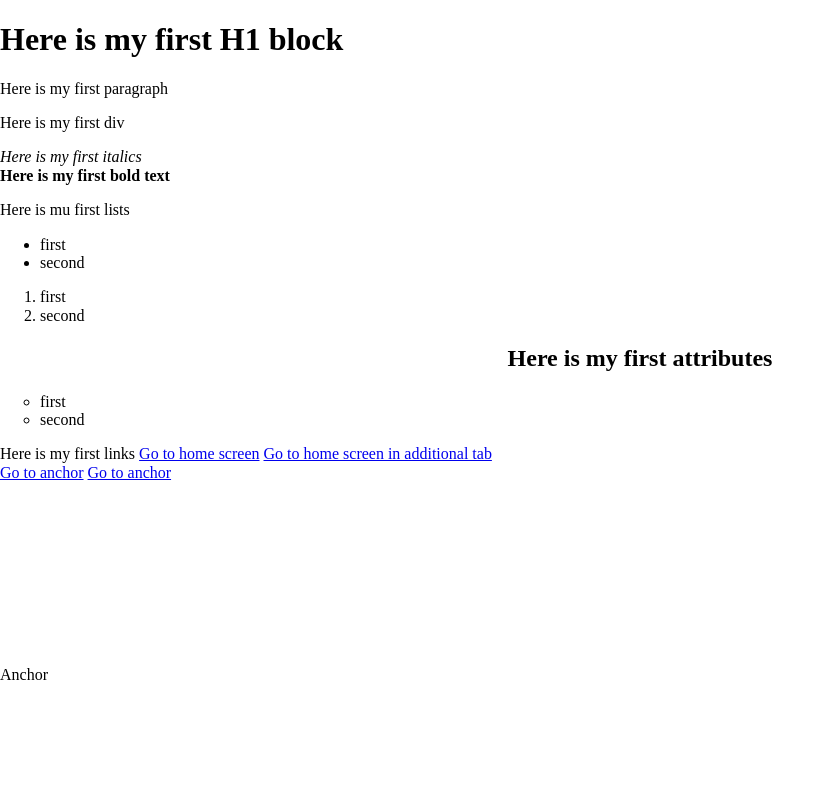
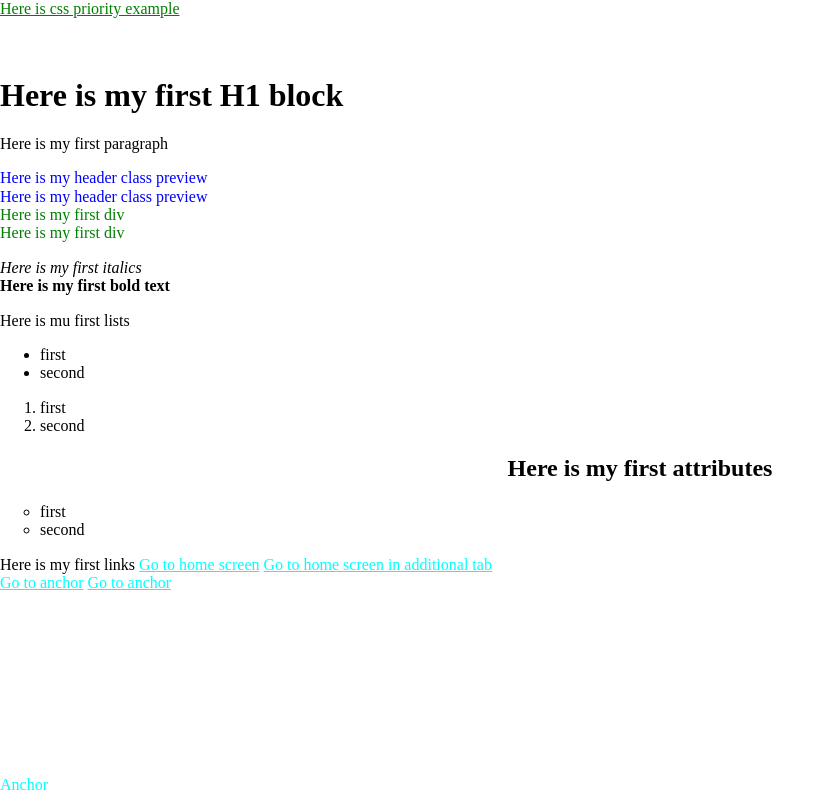
Before and after one commit to sergey-belko/training, a website: page src/e1/index.html in a window 1280 px wide. Shown: the whole page, without its empty margins (0-835 px from the left). Drawn offline with nearby package versions, Linux system fonts and the light colour scheme.

Commit message:
Explain base css selectors

```diff
--- a/src/e1/index.html
+++ b/src/e1/index.html
@@ -5,13 +5,23 @@
   <meta charset="utf-8" />
   <link rel="stylesheet" href="../node_modules/normalize.css/normalize.css" />
   <link rel="stylesheet" href="./style.css" />
+  <!-- TODO : add style for lists -->
   <title>...</title>
 </head>
 
 <body>
+  <a href="anchor" id="link" class="link" style="color: black">
+    Here is css priority example
+  </a>
+  <br />
+  <br />
+  <br />
   <h1>Here is my first H1 block</h1>
   <p>Here is my first paragraph</p>
-  <div>Here is my first div</div>
+  <div class="header">Here is my header class preview</div>
+  <div class="header">Here is my header class preview</div>
+  <div id="green">Here is my first div</div>
+  <div id="green">Here is my first div</div>
   <p>
     <em>Here is my first italics</em>
     <br />
--- a/src/e1/style.css
+++ b/src/e1/style.css
@@ -0,0 +1,23 @@
+a {
+    color: aqua;
+}
+
+.link {
+    color:green !important;
+}
+
+#link {
+ color: brown;
+}
+
+.header {
+    color: aqua;
+}
+
+.header {
+    color: blue;
+}
+
+#green {
+    color: green;
+}
```
